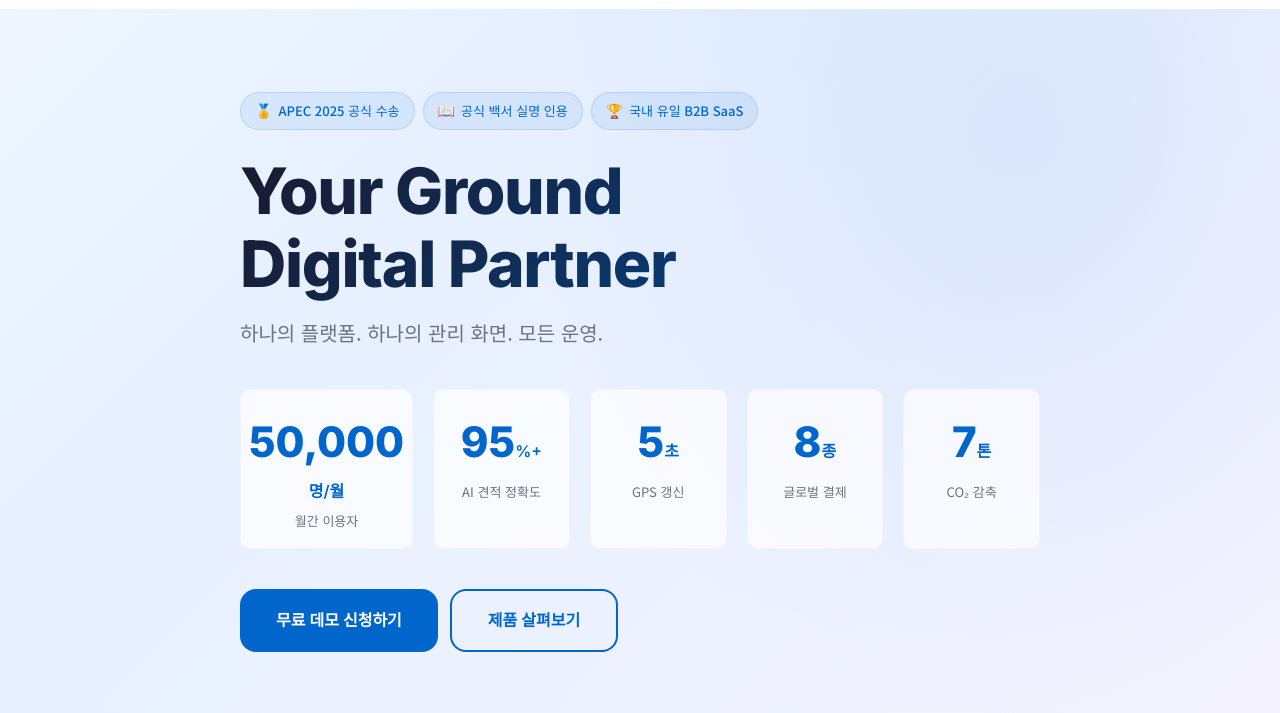
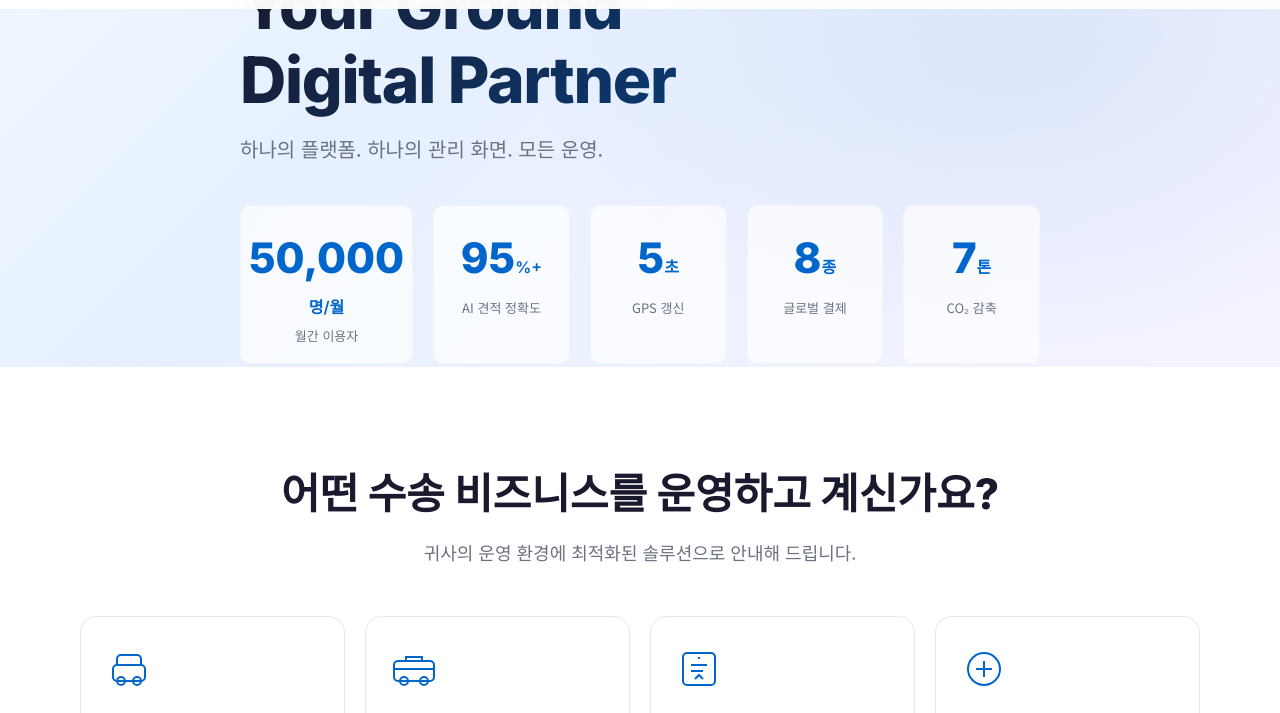
Before and after one commit to hschoi-web/triseup-homepage, a plain HTML site: page index.html in a window 1280 px wide. Shown: the part 64-777 px from the top of the page. Drawn offline with Linux system fonts and the light colour scheme.

Commit message:
hero 섹션 aspect-ratio 1120/377.039 적용
Co-Authored-By: Claude Opus 4.6 (1M context) <noreply@anthropic.com>

```diff
--- a/css/style.css
+++ b/css/style.css
@@ -409,7 +409,8 @@ h1, h2, h3, h4, h5, h6 {
    ======================================== */
 .hero {
   position: relative;
-  min-height: 100vh;
+  width: 100%;
+  aspect-ratio: 1120 / 377.039;
   display: flex;
   align-items: center;
   padding-top: 72px;
```
